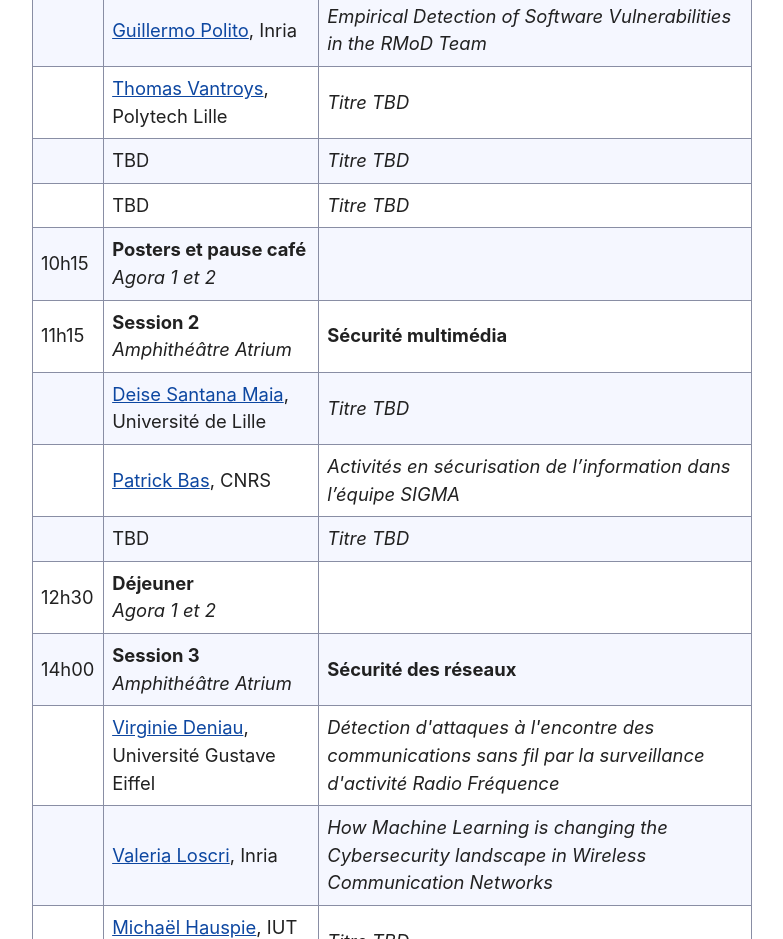
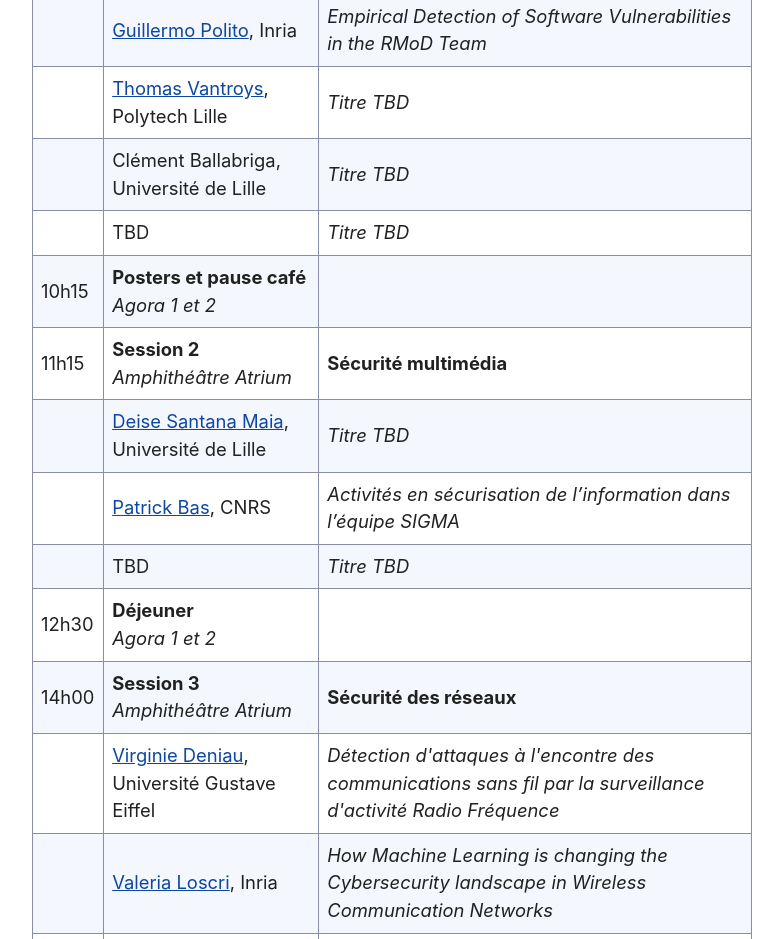
Before and after one commit to securityatcristal/securityatcristal.github.io, a plain HTML site: page index.html in a window 1280 px wide. Shown: the part 1300-2239 px from the top of the page, without its empty margins (248-1031 px from the left). Drawn offline with Linux system fonts and the light colour scheme; a script that the page names is missing.

Commit message:
Ajout intervenant

```diff
--- a/index.html
+++ b/index.html
@@ -61,7 +61,7 @@
           </tr>
           <tr>
             <td></td>
-            <td>TBD</td>
+            <td>Clément Ballabriga, Université de Lille</td>
             <td><i>Titre TBD</i></td>
           </tr>
           <tr>
```
